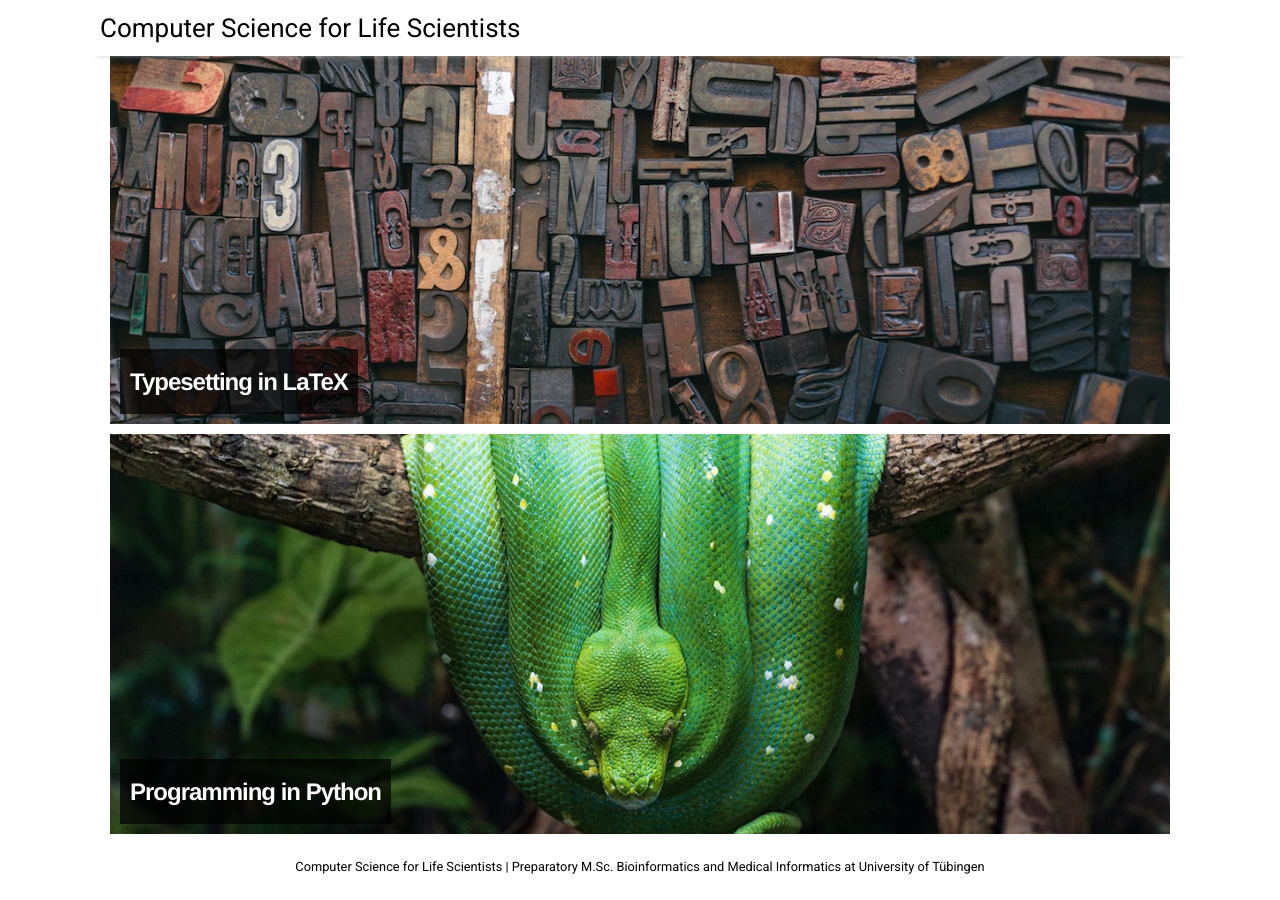
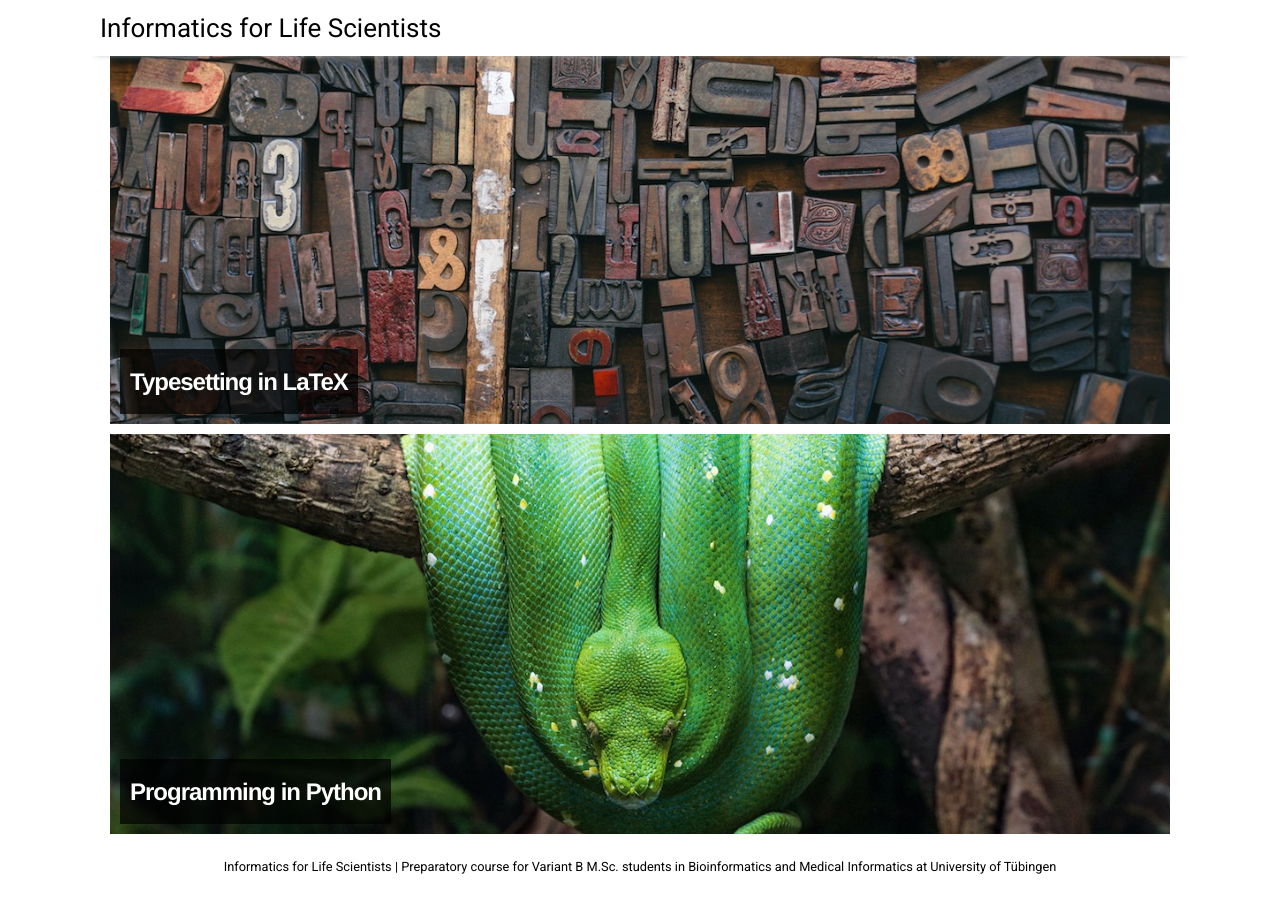
Before and after one commit to BioInfPrep/bioinfprep.github.io, a Jekyll site: the page built from index.html, in a window 1280 px wide and 900 px high, scrolled down 1277 px. Built offline with Jekyll 4.4.1, drawn with Linux system fonts in a browser that asks for light colours; nearby versions of some CDN libraries.

Commit message:
Update _config.yml

```diff
--- a/_config.yml
+++ b/_config.yml
@@ -12,8 +12,8 @@ sass:
   style: :nested
 
 # Customise atom feed settings (this is where Jekyll-Feed gets configuration information)
-title:		           "Computer Science for Life Scientists"
-description:	       "Preparatory M.Sc. Bioinformatics and Medical Informatics at University of Tübingen"
+title:		           "Informatics for Life Scientists"
+description:	       "Preparatory course for Variant B M.Sc. students in Bioinformatics and Medical Informatics at University of Tübingen"
 #author:              "Leon Kuchenbecker"
 
 # RSS 2.0 can be used instead of Atom by uncommenting following two lines
```
